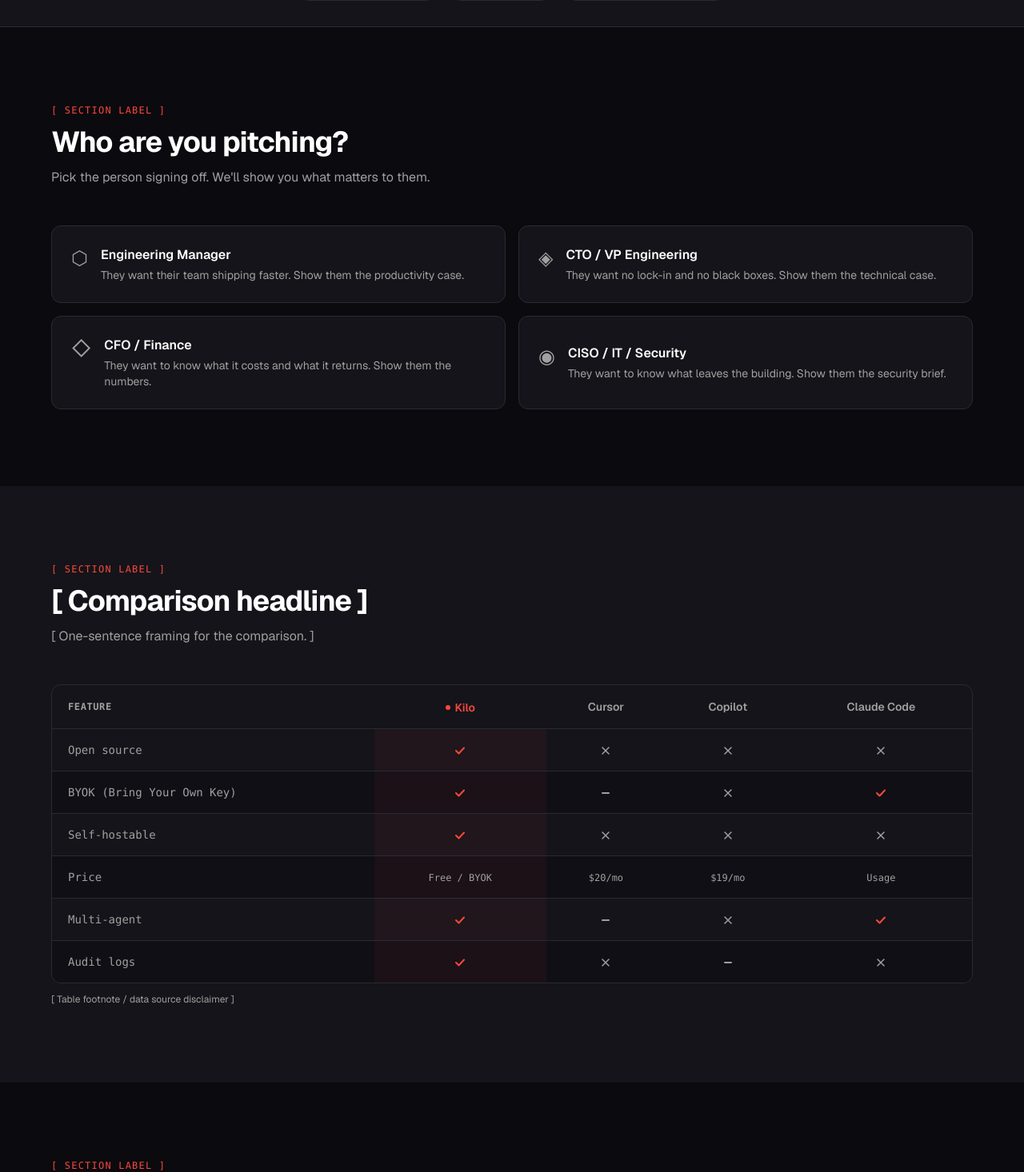
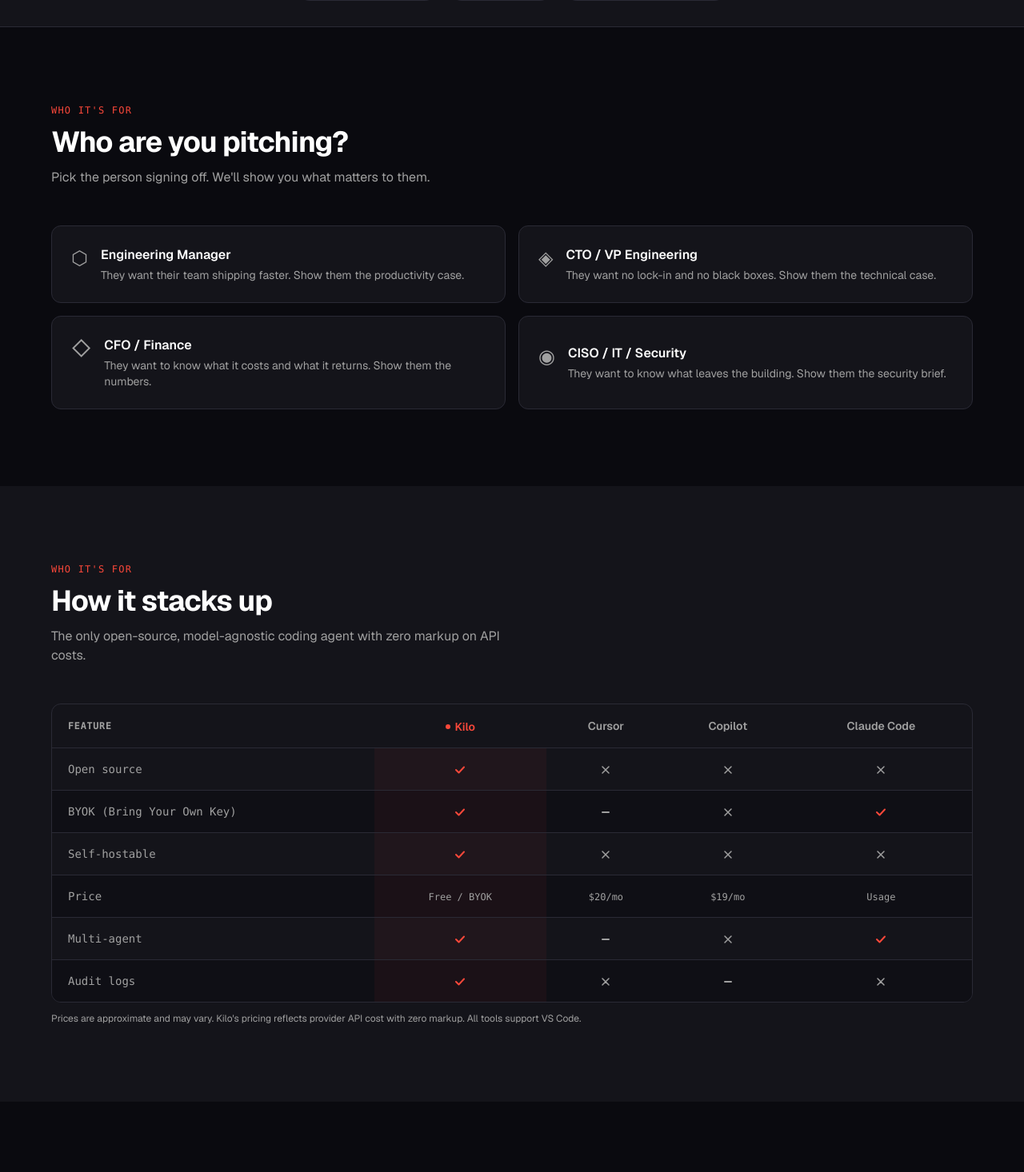
Before and after one commit to ErikIsrani/PitchKilo, a Next.js app: page / in a window 1280 px wide. Shown: the part 804-2270 px from the top of the page at 80% size. Built offline with nearby package versions, Linux system fonts and the light colour scheme.

Commit message:
Final copy polish - all sections populated from master copy

```diff
--- a/src/components/KiloMicrosite.tsx
+++ b/src/components/KiloMicrosite.tsx
@@ -107,11 +107,11 @@
 ];
 
 const OBJECTIONS = [
-  { q: "[ Objection question 1 — security or compliance concern ]", a: "[ Detailed answer addressing the security/compliance concern with supporting evidence ]" },
-  { q: "[ Objection question 2 — cost or ROI concern ]", a: "[ Detailed answer addressing cost and return on investment with concrete numbers ]" },
-  { q: "[ Objection question 3 — integration or setup complexity ]", a: "[ Detailed answer explaining the onboarding process and integration simplicity ]" },
-  { q: "[ Objection question 4 — vendor lock-in concern ]", a: "[ Detailed answer explaining open-source nature and data portability ]" },
-  { q: "[ Objection question 5 — support or reliability concern ]", a: "[ Detailed answer covering SLA, community, and enterprise support options ]" },
+  { q: "We already pay for Copilot / Cursor.", a: "Kilo doesn't require you to rip anything out. Start with a pilot on one team and run them side by side. Most teams find they're paying for overlap — Kilo consolidates that spend at lower cost because you're paying token costs at provider rates, not per-seat markups. And unlike either of those tools, Kilo isn't locked to one model or one vendor." },
+  { q: "Is our code safe?", a: "In local mode, nothing leaves the machine. Full stop. For teams that want cloud features, agents run in your VPC. The codebase is open source — your security team can read exactly what it does and doesn't do. No black box, no 'trust our whitepaper.' If they want to audit it, here's the repo: github.com/Kilo-Org/kilocode" },
+  { q: "What if Kilo shuts down?", a: "The core is MIT-licensed. That means even if Kilo the company disappeared tomorrow, the code keeps working. You're not dependent on a vendor staying solvent. Fork it, self-host it, keep using it — the license allows all of it." },
+  { q: "What does this actually cost?", a: "Kilo itself is free and open source. You pay for the tokens you use at the rate set by the model provider — no markup. For Teams and Enterprise plans, there's a subscription that covers management features like centralized billing, usage analytics, and security controls. Token costs stay the same regardless of plan." },
+  { q: "Will this make our developers dependent on AI?", a: "Developers using AI agents ship faster, catch more bugs, and spend less time on work that doesn't require their expertise. The question isn't whether AI changes how developers work — it already has. The question is whether your team has better tools than your competitors' teams." },
 ];
 
 const TEMPLATES: Record<TemplateKey, { label: string; content: string }> = {
@@ -322,7 +322,7 @@
       {/* Eyebrow */}
       <span className="inline-flex items-center gap-2 text-[#fa483a] text-xs font-mono uppercase tracking-widest mb-6 px-3 py-1 rounded-full border border-[#2a2a35]">
         <span className="w-1.5 h-1.5 rounded-full bg-[#fa483a] animate-pulse" />
-        [ Eyebrow label ]
+        Internal pitch kit
       </span>
 
       <h1
@@ -424,7 +424,7 @@
       <div className="max-w-6xl mx-auto">
         {/* Section header */}
         <div className="mb-12">
-          <p className="text-[#fa483a] text-xs font-mono uppercase tracking-widest mb-3">[ Section label ]</p>
+          <p className="text-[#fa483a] text-xs font-mono uppercase tracking-widest mb-3">Who it's for</p>
           <h2 className="text-3xl sm:text-4xl font-bold text-white tracking-tight">Who are you pitching?</h2>
           <p className="mt-3 text-[#a0a0a0] text-base max-w-xl">Pick the person signing off. We&apos;ll show you what matters to them.</p>
         </div>
@@ -525,9 +525,9 @@
     <section className="py-24 px-6 bg-[#14141a]">
       <div className="max-w-6xl mx-auto">
         <div className="mb-12">
-          <p className="text-[#fa483a] text-xs font-mono uppercase tracking-widest mb-3">[ Section label ]</p>
-          <h2 className="text-3xl sm:text-4xl font-bold text-white tracking-tight">[ Comparison headline ]</h2>
-          <p className="mt-3 text-[#a0a0a0] text-base max-w-xl">[ One-sentence framing for the comparison. ]</p>
+          <p className="text-[#fa483a] text-xs font-mono uppercase tracking-widest mb-3">Who it's for</p>
+          <h2 className="text-3xl sm:text-4xl font-bold text-white tracking-tight">How it stacks up</h2>
+          <p className="mt-3 text-[#a0a0a0] text-base max-w-xl">The only open-source, model-agnostic coding agent with zero markup on API costs.</p>
         </div>
 
         <div className="overflow-x-auto rounded-xl border border-[#2a2a35]">
@@ -581,7 +581,7 @@
             </tbody>
           </table>
         </div>
-        <p className="mt-3 text-[#a0a0a0] text-xs">[ Table footnote / data source disclaimer ]</p>
+        <p className="mt-3 text-[#a0a0a0] text-xs">Prices are approximate and may vary. Kilo&apos;s pricing reflects provider API cost with zero markup. All tools support VS Code.</p>
       </div>
     </section>
   );
@@ -606,7 +606,7 @@
     <section id="roi" className="py-24 px-6">
       <div className="max-w-6xl mx-auto">
         <div className="mb-12">
-          <p className="text-[#fa483a] text-xs font-mono uppercase tracking-widest mb-3">[ Section label ]</p>
+          <p className="text-[#fa483a] text-xs font-mono uppercase tracking-widest mb-3">Who it's for</p>
           <h2 className="text-3xl sm:text-4xl font-bold text-white tracking-tight">Does the math work for your team?</h2>
           <p className="mt-3 text-[#a0a0a0] text-base max-w-xl">Put in your numbers. See what Kilo is worth.</p>
         </div>
@@ -729,9 +729,9 @@
     <section className="py-24 px-6 bg-[#14141a]">
       <div className="max-w-4xl mx-auto">
         <div className="mb-12">
-          <p className="text-[#fa483a] text-xs font-mono uppercase tracking-widest mb-3">[ Section label ]</p>
-          <h2 className="text-3xl sm:text-4xl font-bold text-white tracking-tight">[ Objections section headline ]</h2>
-          <p className="mt-3 text-[#a0a0a0] text-base max-w-xl">[ Section subhead addressing common questions. ]</p>
+          <p className="text-[#fa483a] text-xs font-mono uppercase tracking-widest mb-3">Who it's for</p>
+          <h2 className="text-3xl sm:text-4xl font-bold text-white tracking-tight">Questions they're going to ask.</h2>
+          <p className="mt-3 text-[#a0a0a0] text-base max-w-xl">Read these before the meeting, not during.</p>
         </div>
 
         <div className="space-y-2">
@@ -820,7 +820,7 @@
     <section id="templates" className="py-24 px-6">
       <div className="max-w-4xl mx-auto">
         <div className="mb-12">
-          <p className="text-[#fa483a] text-xs font-mono uppercase tracking-widest mb-3">[ Section label ]</p>
+          <p className="text-[#fa483a] text-xs font-mono uppercase tracking-widest mb-3">Who it's for</p>
           <h2 className="text-3xl sm:text-4xl font-bold text-white tracking-tight">Ready to send.</h2>
           <p className="mt-3 text-[#a0a0a0] text-base max-w-xl">Pick your format. Edit the brackets. Hit send.</p>
         </div>
@@ -970,9 +970,9 @@
         <span className="text-white font-semibold text-sm">
           kilo<span className="text-[#fa483a]">.</span>
         </span>
-        <span className="text-[#a0a0a0] text-xs">[ Footer legal / copyright line ]</span>
+        <span className="text-[#a0a0a0] text-xs">© 2026 Kilo Code. MIT License.</span>
         <div className="flex items-center gap-4">
-          {["[ Link 1 ]", "[ Link 2 ]", "[ Link 3 ]"].map((l) => (
+          {["Privacy", "Terms", "GitHub"].map((l) => (
             <span key={l} className="text-[#a0a0a0] text-xs hover:text-white cursor-pointer transition-colors">{l}</span>
           ))}
         </div>
```
